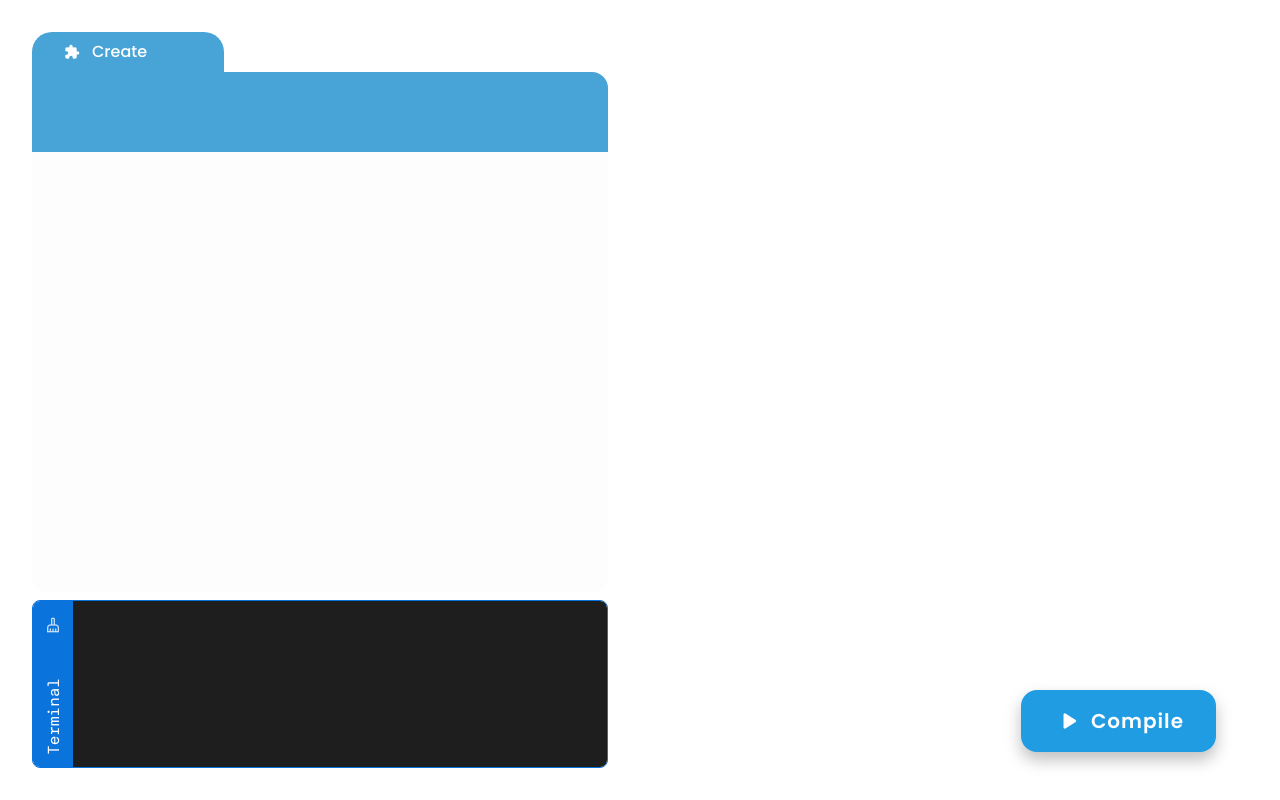
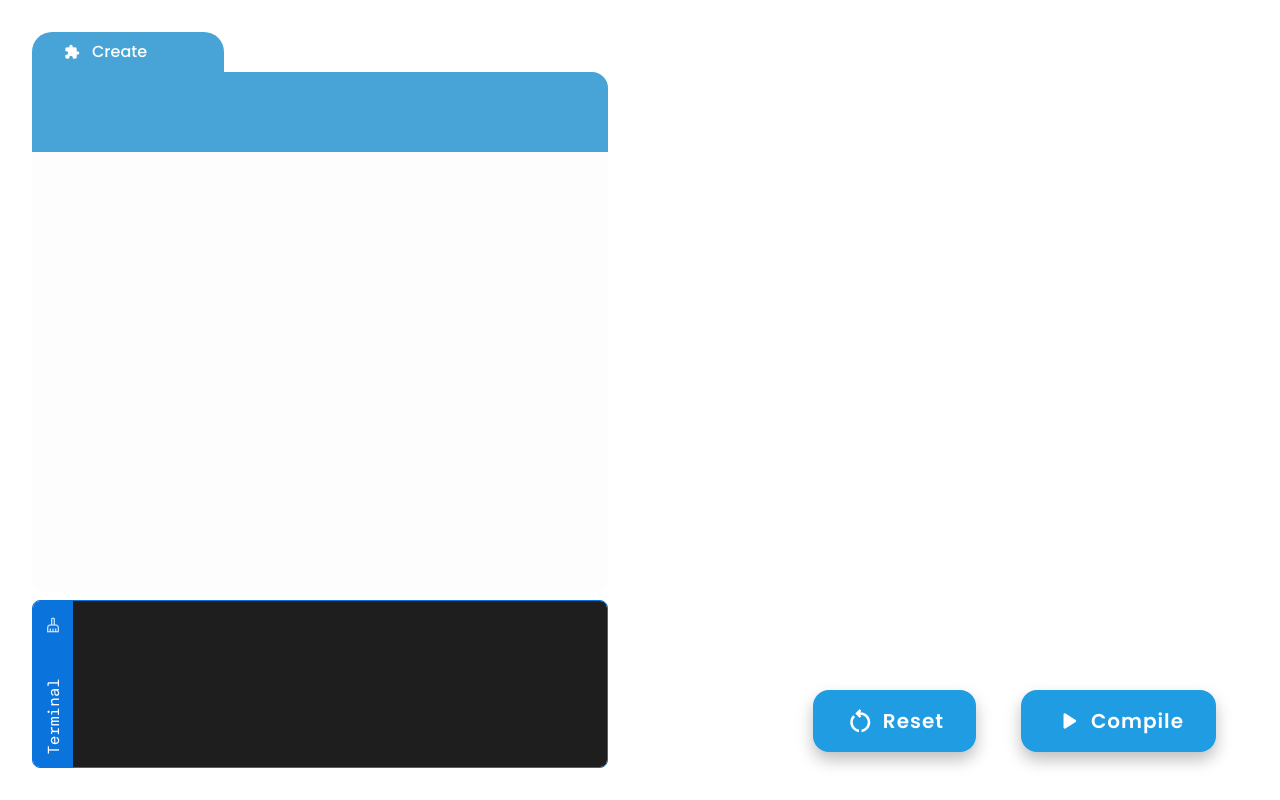
Before and after one commit to CreateBaseNZ/simulation, a website: page public/index.html in a window 1280 px wide. Shown: the top 800 px of the page. Drawn offline with nearby package versions, Linux system fonts and the light colour scheme; a web font is replaced by a local one.

Commit message:
Reset Functionality Added

```diff
--- a/public/index.html
+++ b/public/index.html
@@ -16,6 +16,33 @@
 
   <!-- CSS only -->
   <link href="https://cdn.jsdelivr.net/npm/bootstrap@5.0.0-beta3/dist/css/bootstrap.min.css" rel="stylesheet" integrity="sha384-eOJMYsd53ii+scO/bJGFsiCZc+5NDVN2yr8+0RDqr0Ql0h+rP48ckxlpbzKgwra6" crossorigin="anonymous">
+  <style>
+    .reset-btn {
+      position:absolute;
+      bottom:3rem;
+      right:19rem;
+      padding:1rem 2rem;
+      background:#209ce2;
+      color:#fff;
+      font-size:1.25rem;
+      font-weight:600;
+      display:flex;
+      align-items:center;
+      letter-spacing:0.05em;
+      border-radius:1rem;
+      box-shadow:0 0.5rem 1rem 0 rgba(0,0,0,0.25);
+      cursor:pointer;
+      transition:transform 0.1s ease-out;
+    }
+    .reset-btn i {
+      font-size:1.5em;
+      margin-right:0.25em;
+      color:inherit
+    }
+    .reset-btn:hover{
+      transform:translateY(-2px)
+    }
+  </style>
 </head>
 
 <body>
@@ -43,7 +70,10 @@
     <div class="terminal"></div>
   </div>
   <canvas id="gameCanvas"></canvas>
-  <div class="compile-btn compile-idle">
+    <div class="reset-btn">
+      <i class="material-icons-outlined">restart_alt</i><div class="span-inherit">Reset</div>
+    </div>
+    <div class="compile-btn compile-idle">
     <i class="material-icons-round">play_arrow</i><div class="span-inherit">Compile</div>
     <i class="lds-dual-ring"></i><div class="span-inherit">Compiling</div>
     <i class="material-icons-round">stop</i><div class="span-inherit">Stop</div>
```
Also changed, not shown: src/Ui.ts (+6 -1 lines).
